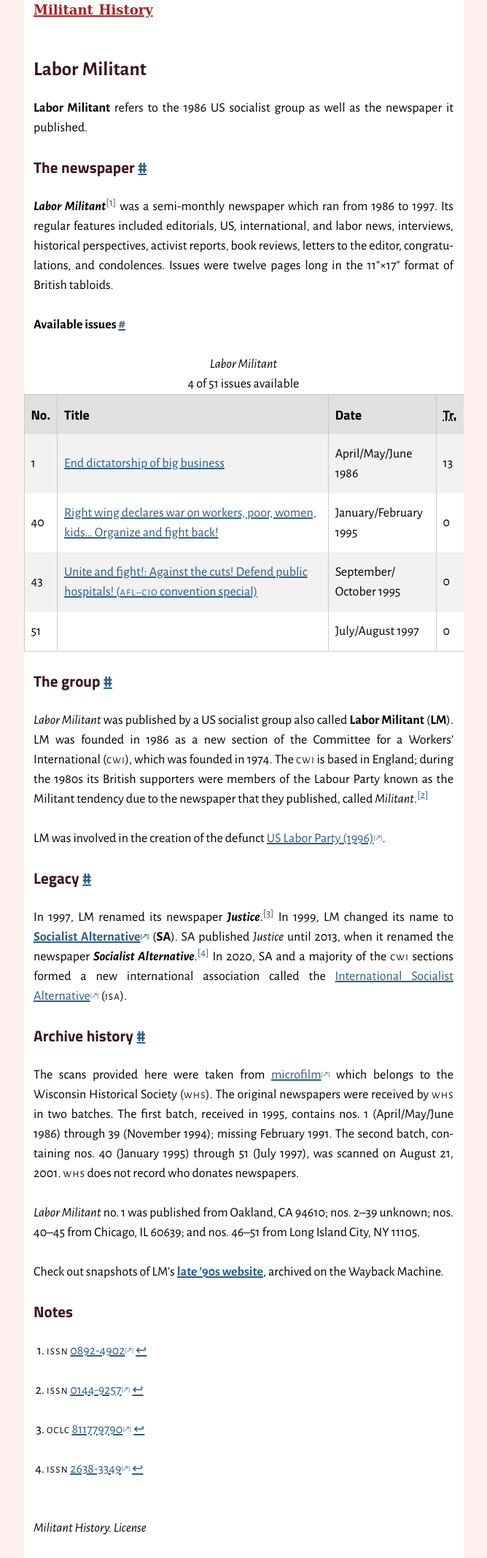
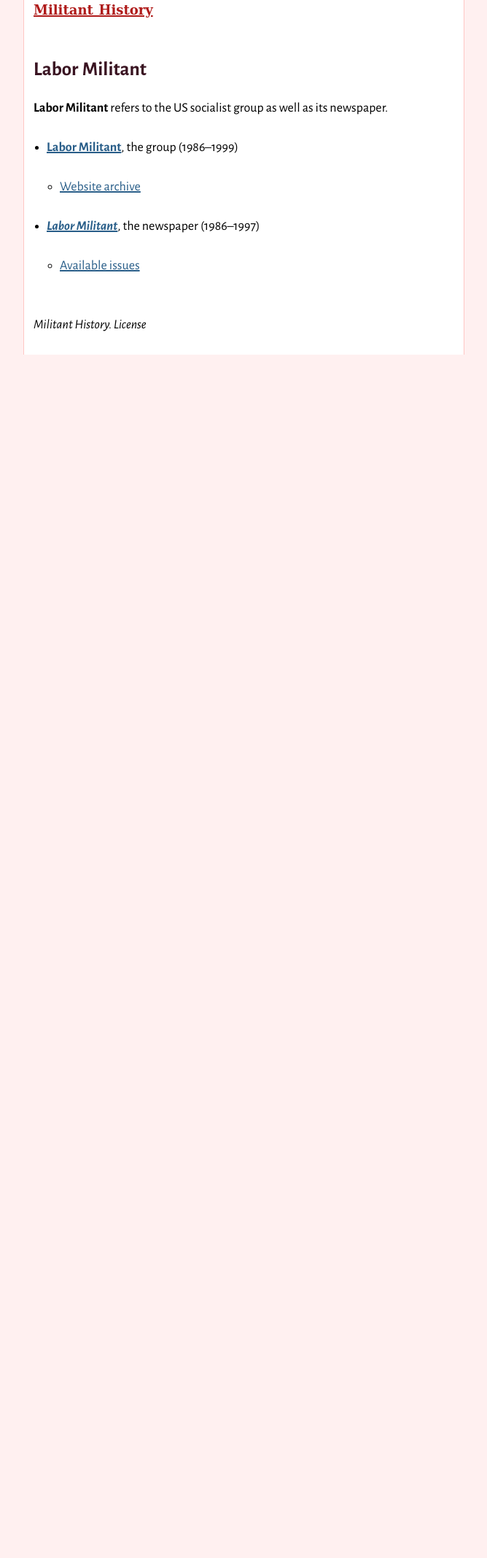
Before and after one commit to jackwillis/militanthistory, a Jekyll site: the page built from lm.md, in a window 1280 px wide. Shown: the whole page at 73% size, without its empty margins (306-974 px from the left). Built offline with Jekyll 4.4.1, drawn with Linux system fonts in a browser that asks for light colours; after the commit the page ends 900 px from its top, so only the background shows below that.

Commit message:
Work on pages

```diff
--- a/index.html
+++ b/index.html
@@ -35,10 +35,10 @@
         Its publisher, the political organization also called
         <b>Labor Militant</b>,
         became <a rel="external" href="https://www.socialistalternative.org">Socialist Alternative</a> in 1999.
-        Learn more about <a href="/lm/#the-group">the group</a>
-        or <a href="/lm/#the-newspaper">the newspaper</a>;
+        Learn more about <a href="/lm/group/">the group</a>
+        or <a href="/lm/newspaper/">the newspaper</a>;
         browse the <a href="/tags/">tag index</a>
-        or read <a href="/lm/#available-issues">entire issues</a>:
+        or read <a href="/lm/issues/">entire issues</a>:
       </p>
       {% include lm-table.html %}
 
--- a/lm.md
+++ b/lm.md
@@ -1,69 +1,14 @@
 ---
 layout: default
-title: "Labor Militant"
+title: "Labor Militant (disambiguation)"
 permalink: /lm/
 ---
 
 ## Labor Militant
 
-<b>Labor Militant</b> refers to the 1986 US socialist group as well as the newspaper it published.
+<b>Labor Militant</b> refers to the US socialist group as well as its newspaper.
 
-{:#the-newspaper}
-### The newspaper [#](#the-newspaper)
-
-<b><cite>Labor Militant</cite></b>[^labor-militant]
-was a semi-monthly newspaper which ran from 1986 to 1997.
-Its regular features included editorials, US, international, and labor news,
-interviews, historical perspectives, activist reports, book reviews,
-letters to the editor, congratulations, and condolences.
-Issues were twelve pages long in the 11″×17″ format of British tabloids.
-
-{:#available-issues}
-#### Available issues [#](#available-issues)
-
-{% include lm-table.html %}
-
-{% include subhead.html title="The group" %}
-
-<cite>Labor Militant</cite> was published by a US socialist group also called <b>Labor Militant</b> (<b>LM</b>).
-LM was founded in 1986 as a new section of the
-Committee for a Workers’ International (<abbr>CWI</abbr>), which was founded in 1974.
-The <abbr>CWI</abbr> is based in England;
-during the 1980s its British supporters were members of the Labour Party
-known as the Militant tendency due to the newspaper that they published, called <cite>Militant</cite>.[^militant]
-
-LM was involved in the creation of the defunct
-<a rel="external" href="https://en.wikipedia.org/wiki/Labor_Party_(United_States,_1996)">US Labor Party (1996)</a>.
-
-{% include subhead.html title="Legacy" %}
-
-In 1997, LM renamed its newspaper <b><cite>Justice</cite></b>.[^justice]
-In 1999, LM changed its name to
-<b><a rel="external" href="https://www.socialistalternative.org">Socialist Alternative</a></b> (<b>SA</b>).
-SA published <cite>Justice</cite> until 2013, when it renamed the newspaper <b><cite>Socialist Alternative</cite></b>.[^socialist-alternative]
-In 2020, SA and a majority of the <abbr>CWI</abbr> sections formed a new international association called the
-<a rel="external" href="https://internationalsocialist.net/">International Socialist Alternative</a>
-(<abbr>ISA</abbr>).
-
-{% include subhead.html title="Archive history" %}
-
-The scans provided here were taken from
-<a rel="external" href="https://search.library.wisc.edu/catalog/99968927000211">microfilm</a>
-which belongs to the Wisconsin Historical Society (<abbr>WHS</abbr>).
-The original newspapers were received by <abbr>WHS</abbr> in two batches.
-The first batch, received in 1995, contains nos. 1 (April/May/June 1986) through 39 (November 1994); missing February 1991.
-The second batch, containing nos. 40 (January 1995) through 51 (July 1997), was scanned on August 21, 2001.
-<abbr>WHS</abbr> does not record who donates newspapers.
-
-<cite>Labor Militant</cite> no. 1 was published from Oakland, CA 94610;
-nos. 2–39 unknown; nos. 40–45 from Chicago, IL 60639;
-and nos. 46–51 from Long Island City, NY 11105.
-
-Check out snapshots of LM’s **[late ’90s website](/lm/wayback/)**, archived on the Wayback Machine.
-
-### Notes
-
-[^labor-militant]: <abbr>ISSN</abbr> <a rel="external" href="https://www.worldcat.org/title/labor-militant/oclc/15266902">0892-4902</a>
-[^militant]: <abbr>ISSN</abbr> <a rel="external" href="https://www.worldcat.org/title/militant/oclc/19365820">0144-9257</a>
-[^justice]: <abbr>OCLC</abbr> <a rel="external" href="https://www.worldcat.org/title/justice/oclc/811779790">811779790</a>
-[^socialist-alternative]: <abbr>ISSN</abbr> <a rel="external" href="https://www.worldcat.org/title/socialist-alternative/oclc/905231108">2638-3349</a>
+* <b>[Labor Militant](group/)</b>, the group (1986--1999)
+  * [Website archive](wayback/)
+* <b>[<cite>Labor Militant</cite>](newspaper/)</b>, the newspaper (1986--1997)
+  * [Available issues](issues/)
--- a/styles/main.css
+++ b/styles/main.css
@@ -280,9 +280,8 @@
   text-decoration: underline dotted #000;
 }
 
-/* https://css-tricks.com/examples/hrs/ */
 hr {
-  margin: 2em 0;
+  margin: 1.5rem 0;
   border: 0;
   background-color: #ddd;
   height: 2px;
@@ -302,14 +301,13 @@
     background-color: #fff0f0;
     text-decoration: none;
     border-radius: 2px;
-    border: 1px solid #ddd;
-    box-sizing: border-box;
+    border: 1px solid #ffdad8;
 }
 .pure-button:focus, .pure-button:hover {
-    background-color: #ddd;
+    background-color: #ffdad8;
 }
 
-.pure-table{border-collapse:collapse;border-spacing:0;empty-cells:show;border:1px solid #cbcbcb}.pure-table caption{color:#000;text-align:center}.pure-table td,.pure-table th{border-left:1px solid #cbcbcb;border-width:0 0 0 1px;font-size:inherit;margin:0;overflow:visible;padding:.75em .5em}.pure-table thead{background-color:#e0e0e0;color:#000;text-align:left;vertical-align:bottom}.pure-table td{background-color:transparent}.pure-table-odd td{background-color:#f2f2f2}.pure-table-striped tr:nth-child(2n-1) td{background-color:#f2f2f2}.pure-table-bordered td{border-bottom:1px solid #cbcbcb}.pure-table-bordered tbody>tr:last-child>td{border-bottom-width:0}.pure-table-horizontal td,.pure-table-horizontal th{border-width:0 0 1px 0;border-bottom:1px solid #cbcbcb}.pure-table-horizontal tbody>tr:last-child>td{border-bottom-width:0}
+.pure-table{border-collapse:collapse;border-spacing:0;empty-cells:show;border:1px solid #ffc7c4}.pure-table caption{color:#000;text-align:center}.pure-table td,.pure-table th{border-left:1px solid #ffc7c4;border-width:0 0 0 1px;font-size:inherit;margin:0;overflow:visible;padding:.75em .5em}.pure-table thead{background-color:#f2d5d3;color:#000;text-align:left;vertical-align:bottom}.pure-table td{background-color:transparent}.pure-table-odd td{background-color:#fff0f0}.pure-table-striped tr:nth-child(2n-1) td{background-color:#fff0f0}.pure-table-bordered td{border-bottom:1px solid #cbcbcb}.pure-table-bordered tbody>tr:last-child>td{border-bottom-width:0}.pure-table-horizontal td,.pure-table-horizontal th{border-width:0 0 1px 0;border-bottom:1px solid #ffc7c4}.pure-table-horizontal tbody>tr:last-child>td{border-bottom-width:0}
 
 figure .pure-table {
   border-left-width: 0;
@@ -336,6 +334,10 @@
 @media(min-width: 1025px) {
   body {
     padding: 0 0.75em;
+    border-color: #ffc7c4;
+    border-style: solid;
+    border-width: 0 1px;
+    width: 32em;
   }
 
   figure {
```
Also changed, not shown: group.md (added, +22 -0 lines), issues.md (added, +23 -0 lines), newspaper.md (added, +34 -0 lines), license.md (added).
